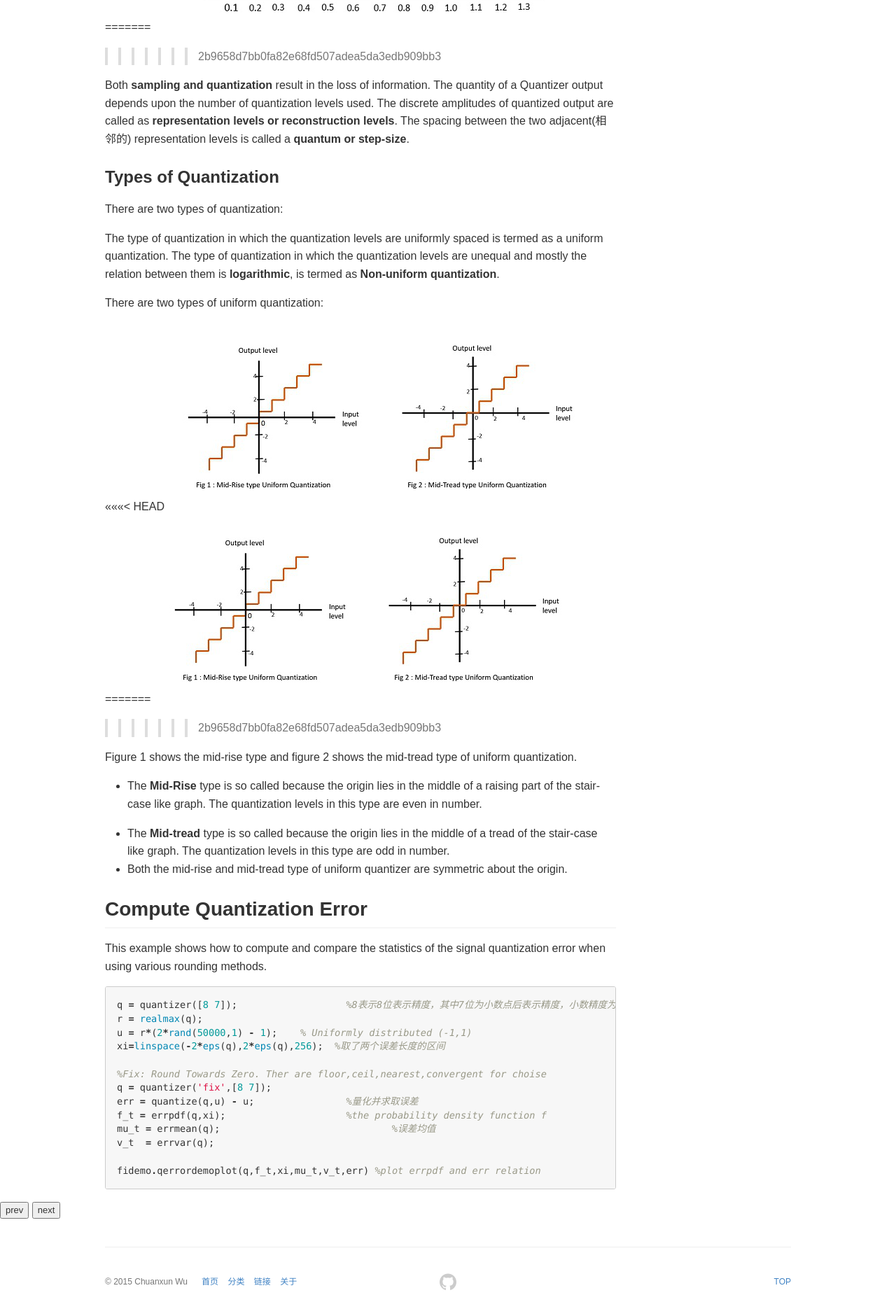
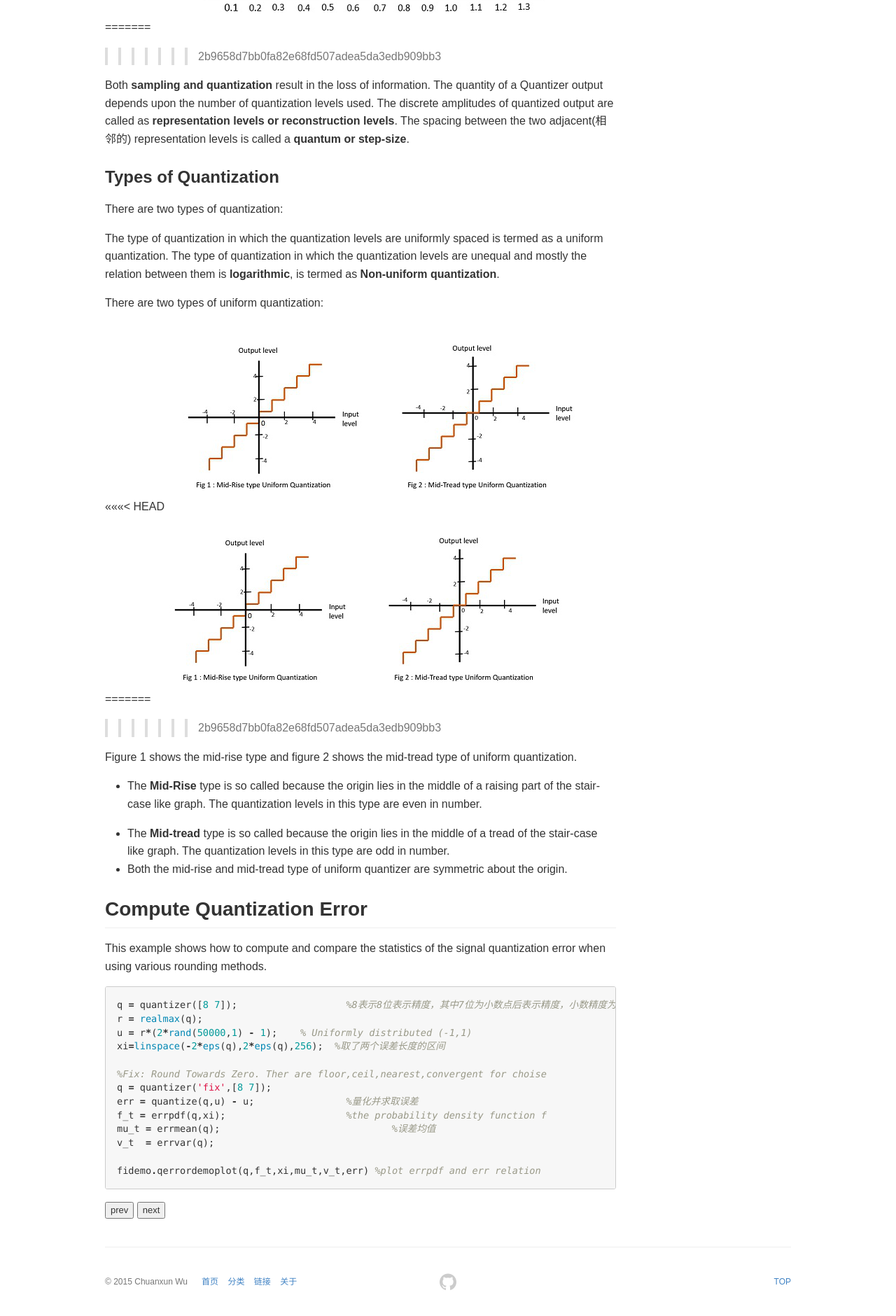
Before and after one commit to wuchuanxun/wuchuanxun.github.io, a Jekyll site: the page built from _posts/2017-10-23-Quantization_error.md, in a window 1280 px wide. Shown: the part 1405-3285 px from the top of the page at 70% size. Built offline with Jekyll 4.4.1, drawn with Linux system fonts in a browser that asks for light colours.

Commit message:
next pages

```diff
--- a/_layouts/default.html
+++ b/_layouts/default.html
@@ -1,5 +1,3 @@
 {% include header.html %}
     {{ content }}
-    <input type="button" name="b1" value="prev" onclick="location.href='pre_page.html'">
-	<input type="button" name="b2" value="next" onclick="location.href='next_page.html'">
 {% include footer.html %}
--- a/_layouts/post.html
+++ b/_layouts/post.html
@@ -32,6 +32,8 @@ layout: default
     <article class="article-content markdown-body">
     {{ content }}
     </article>
+    <input type="button" value="prev" align="left" onclick="location.href='{{page.prev}}'">
+    <input type="button" value="next" align="right" onclick="location.href='{{page.next}}'">
   </div>
   <div class="column one-fourth">
     {% include sidebar-search.html %}
```
